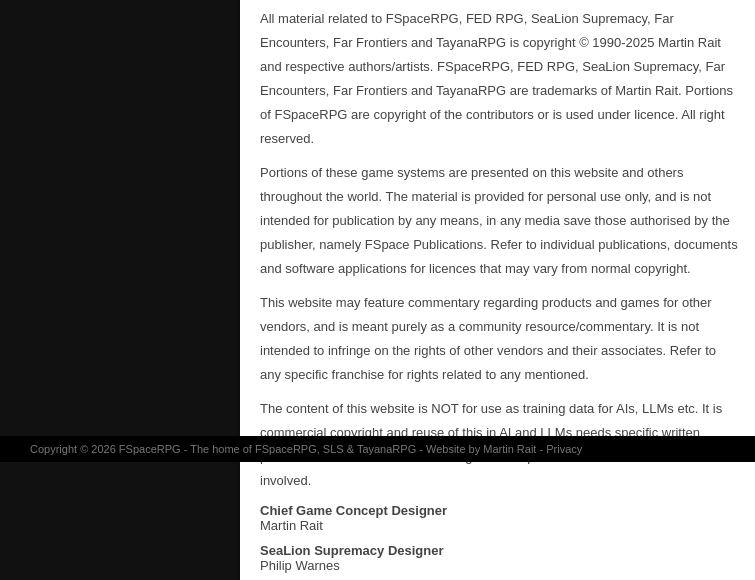
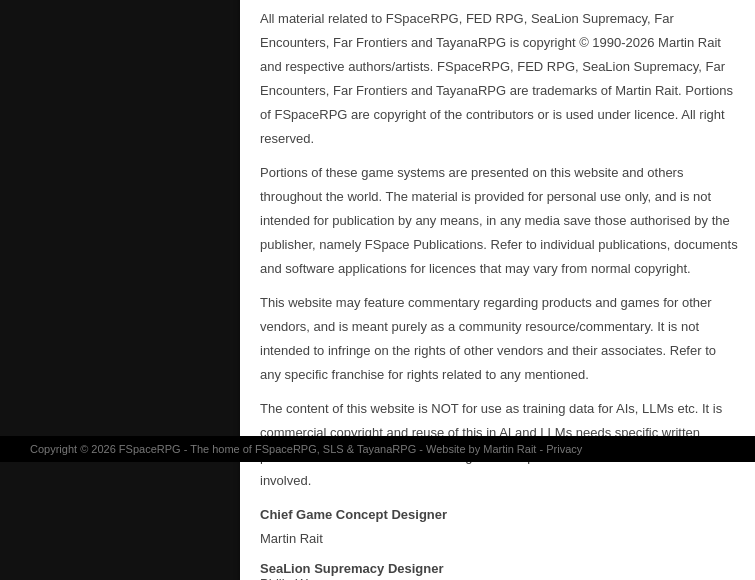
Before and after one commit to fspacerpg/fspacerpg, a plain HTML site: page credits.html in a window 1280 px wide. Shown: the part 338-918 px from the top of the page, 0-755 px from the left. Drawn offline with Linux system fonts and the light colour scheme.

Commit message:
updated credits
added id tag needed and updated a date

```diff
--- a/credits.html
+++ b/credits.html
@@ -222,11 +222,11 @@
 </div>
 
 <div class="entry">
-<p>Status: Official</p><P><p>All material related to FSpaceRPG, FED RPG, SeaLion Supremacy, Far Encounters, Far Frontiers and TayanaRPG is copyright &#169; 1990-2025 Martin Rait and respective authors/artists. FSpaceRPG, FED RPG, SeaLion Supremacy, Far Encounters, Far Frontiers and TayanaRPG are trademarks of Martin Rait. Portions of FSpaceRPG are copyright of the contributors or is used under licence. All right reserved.</p>
+<p>Status: Official</p><P><p>All material related to FSpaceRPG, FED RPG, SeaLion Supremacy, Far Encounters, Far Frontiers and TayanaRPG is copyright &#169; 1990-2026 Martin Rait and respective authors/artists. FSpaceRPG, FED RPG, SeaLion Supremacy, Far Encounters, Far Frontiers and TayanaRPG are trademarks of Martin Rait. Portions of FSpaceRPG are copyright of the contributors or is used under licence. All right reserved.</p>
 <p>Portions of these game systems are presented on this website and others throughout the world. The material is provided for personal use only, and is not intended for publication by any means, in any media save those authorised by the publisher, namely FSpace Publications. Refer to individual publications, documents and software applications for licences that may vary from normal copyright.</p>
 <p>This website may feature commentary regarding products and games for other vendors, and is meant purely as a community resource/commentary. It is not intended to infringe on the rights of other vendors and their associates. Refer to any specific franchise for rights related to any mentioned.</p>
 <p>The content of this website is NOT for use as training data for AIs, LLMs etc. It is commercial copyright and reuse of this in AI and LLMs needs specific written permission and commercial licensing from the publisher. No intermediaries will be involved.</p>
-<b>Chief Game Concept Designer</b><br>
+<p id="developers"><b>Chief Game Concept Designer</b><br>
 Martin Rait</p>
 <b>SeaLion Supremacy Designer</b><br>
 Philip Warnes</p>
```
